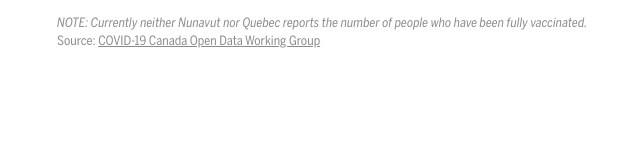
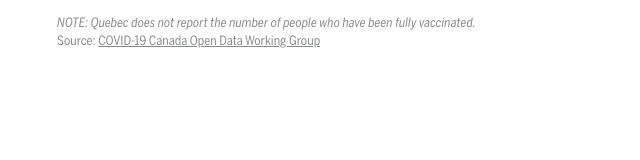
Before and after one commit to vs-postmedia/vaccine-tracker, a website built with webpack: page src/index.html in a window 1280 px wide. Shown: the whole page, without its empty margins (213-853 px from the left). Built offline with nearby package versions, Linux system fonts and the light colour scheme; no server answers; what @flourish/popup would draw is missing.

Commit message:
updated footer text

```diff
--- a/src/index.html
+++ b/src/index.html
@@ -32,7 +32,7 @@
 				<div id="table"></div>
 			</section>
 			<footer>
-				<p class="note">NOTE: Currently neither Nunavut nor Quebec reports the number of people who have been fully vaccinated.</p>
+				<p class="note">NOTE: Quebec does not report the number of people who have been fully vaccinated.</p>
 				<p class="source">Source: <a href="https://github.com/ishaberry/Covid19Canada" target="_blank">COVID-19 Canada Open Data Working Group</a></p>
 			</footer>
 		</div>
```
